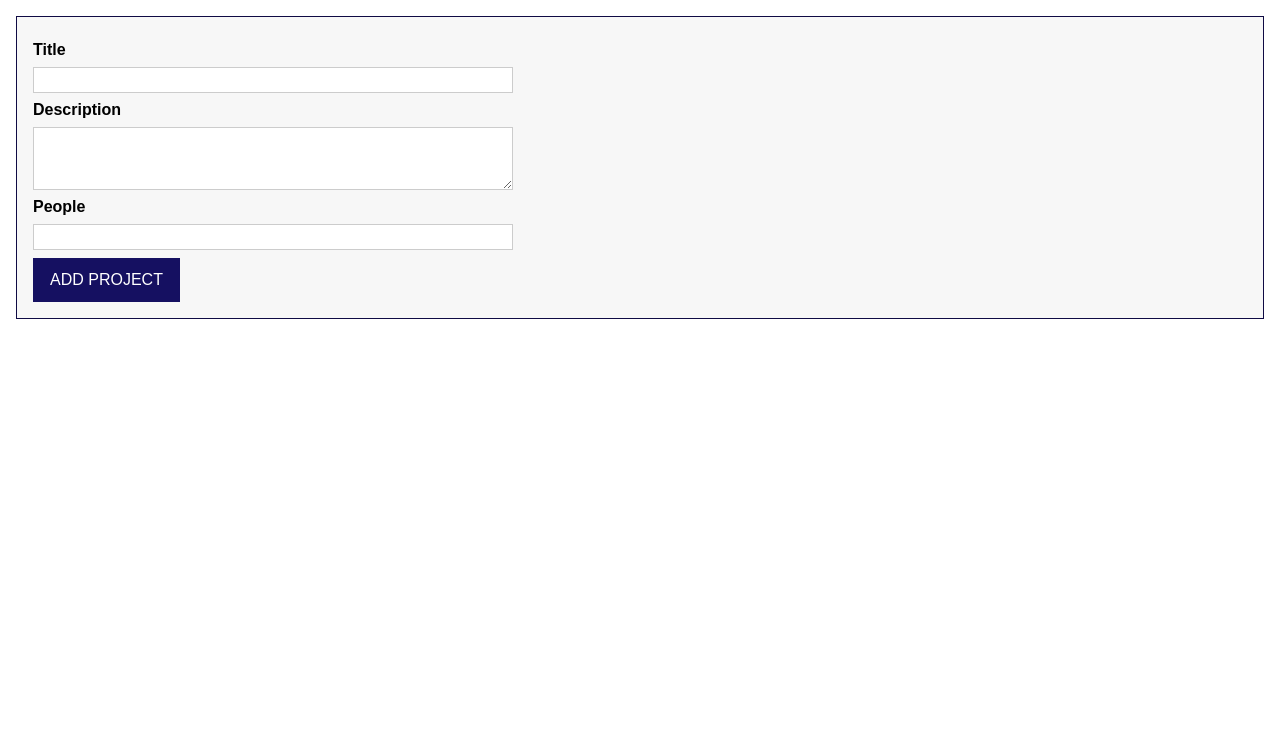
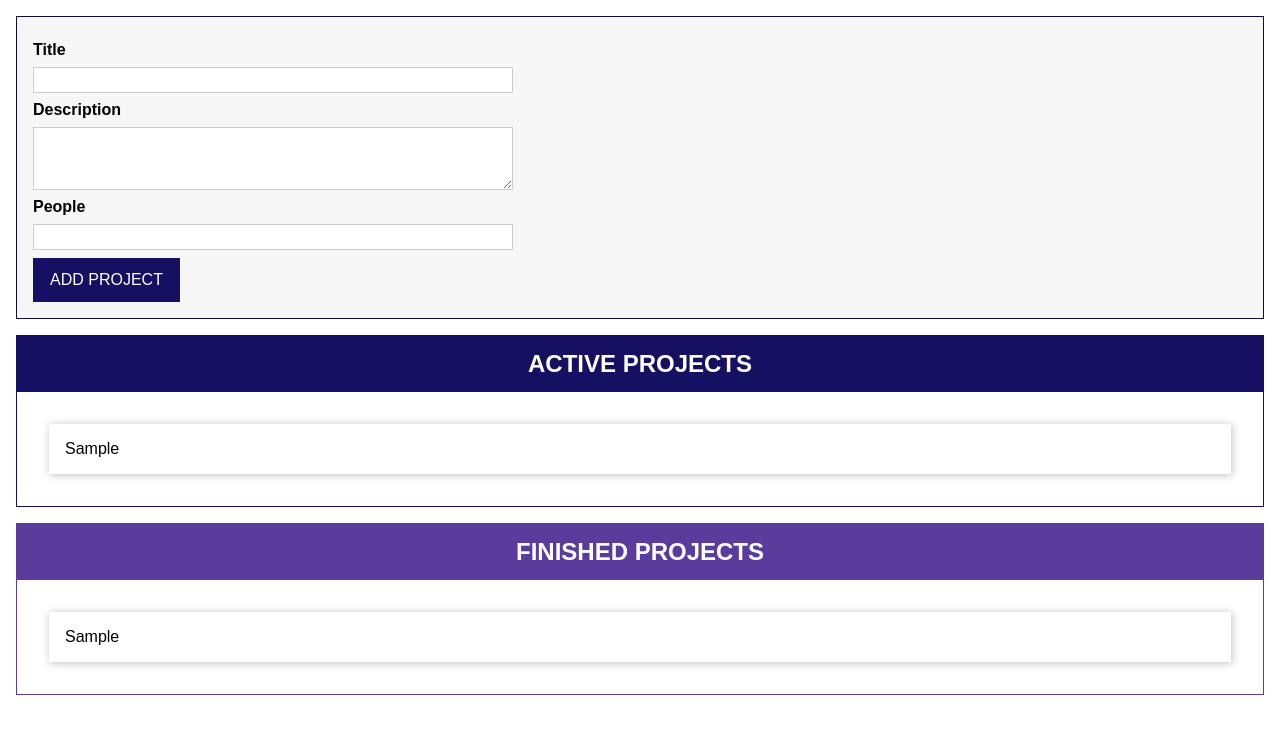
Before and after one commit to magdalena-amb/drag-and-drop-ts, a website with bundled scripts: page index.html in a window 1280 px wide. Both pictures are taken after typing "Sample", "Sample", "5" into the empty fields and a click on the button "ADD PROJECT". Built offline with nearby package versions, Linux system fonts and the light colour scheme.

Commit message:
Add state management

```diff
--- a/app.css
+++ b/app.css
@@ -69,11 +69,11 @@ button:active {
 }
 
 #finished-projects {
-  border-color: #441e9e;
+  border-color: #593c9b;
 }
 
 #finished-projects header {
-  background: #441e9e;
+  background: #593c9b;
 }
 
 .projects h2 {
@@ -99,7 +99,7 @@ button:active {
 }
 
 #finished-projects li h2 {
-  color: #441e9e;
+  color: #593c9b;
 }
 
 .projects li h3 {
--- a/src/app.ts
+++ b/src/app.ts
@@ -1,3 +1,38 @@
+class ProjectState {
+  private listeners: any[] = [];
+  private projects: any[] = [];
+  private static instance: ProjectState;
+
+  private constructor() {}
+
+  static getInstance() {
+    if (this.instance) {
+      return this.instance;
+    }
+    this.instance = new ProjectState();
+    return this.instance;
+  }
+
+  addListener(listenerFn: Function) {
+    this.listeners.push(listenerFn);
+  }
+
+  addProject(title: string, description: string, people: number) {
+    const newProject = {
+      id: Math.random().toString(),
+      title,
+      description,
+      people,
+    };
+    this.projects.push(newProject);
+    for (const listenerFn of this.listeners) {
+      listenerFn(this.projects.slice());
+    }
+  }
+}
+
+const projectState = ProjectState.getInstance();
+
 //Validation
 interface Validatable {
   value: string | number;
@@ -40,6 +75,57 @@ function validate(validatableInput: Validatable) {
     isValid = isValid && validatableInput.value <= validatableInput.max;
   }
   return isValid;
+}
+
+class ProjectList {
+  templateElement: HTMLTemplateElement;
+  hostElement: HTMLDivElement;
+  element: HTMLElement;
+  assignedProjects: any[];
+
+  constructor(private type: "active" | "finished") {
+    this.templateElement = document.getElementById(
+      "project-list"
+    )! as HTMLTemplateElement;
+    this.hostElement = document.getElementById("app")! as HTMLDivElement;
+    this.assignedProjects = [];
+    const importedNode = document.importNode(
+      this.templateElement.content,
+      true
+    );
+    this.element = importedNode.firstElementChild as HTMLElement;
+    this.element.id = `${this.type}-projects`;
+
+    projectState.addListener((projects: any[]) => {
+      this.assignedProjects = projects;
+      this.renderProjects();
+    });
+
+    this.attach();
+    this.renderContent();
+  }
+
+  private renderProjects() {
+    const listEl = document.getElementById(
+      `${this.type}-projects-list`
+    )! as HTMLUListElement;
+    for (const prjItem of this.assignedProjects) {
+      const listItem = document.createElement("li");
+      listItem.textContent = prjItem.title;
+      listEl.appendChild(listItem);
+    }
+  }
+
+  private renderContent() {
+    const listId = `${this.type}-projects-list`;
+    this.element.querySelector("ul")!.id = listId;
+    this.element.querySelector("h2")!.textContent =
+      this.type.toUpperCase() + " PROJECTS";
+  }
+
+  private attach() {
+    this.hostElement.insertAdjacentElement("beforeend", this.element);
+  }
 }
 
 class ProjectInput {
@@ -121,7 +207,8 @@ class ProjectInput {
     const userInput = this.gatherUserInput();
     if (Array.isArray(userInput)) {
       const [title, desc, people] = userInput;
-      console.log(title, desc, people);
+      projectState.addProject(title, desc, people);
+
       this.clearInputs();
     }
   }
@@ -136,3 +223,5 @@ class ProjectInput {
 }
 
 const prjInput = new ProjectInput();
+const activePrjList = new ProjectList("active");
+const finishedPrjList = new ProjectList("finished");
--- a/tsconfig.json
+++ b/tsconfig.json
@@ -4,7 +4,7 @@
 
     /* Basic Options */
     // "incremental": true,                         /* Enable incremental compilation */
-    "target": "es6" /* Specify ECMAScript target version: 'ES3' (default), 'ES5', 'ES2015', 'ES2016', 'ES2017', 'ES2018', 'ES2019', 'ES2020', 'ES2021', or 'ESNEXT'. */,
+    "target": "ES2018" /* Specify ECMAScript target version: 'ES3' (default), 'ES5', 'ES2015', 'ES2016', 'ES2017', 'ES2018', 'ES2019', 'ES2020', 'ES2021', or 'ESNEXT'. */,
     "module": "commonjs" /* Specify module code generation: 'none', 'commonjs', 'amd', 'system', 'umd', 'es2015', 'es2020', or 'ESNext'. */,
     "lib": [
       "dom",
```
Also changed, not shown: dist/app.js, 1 other file.
